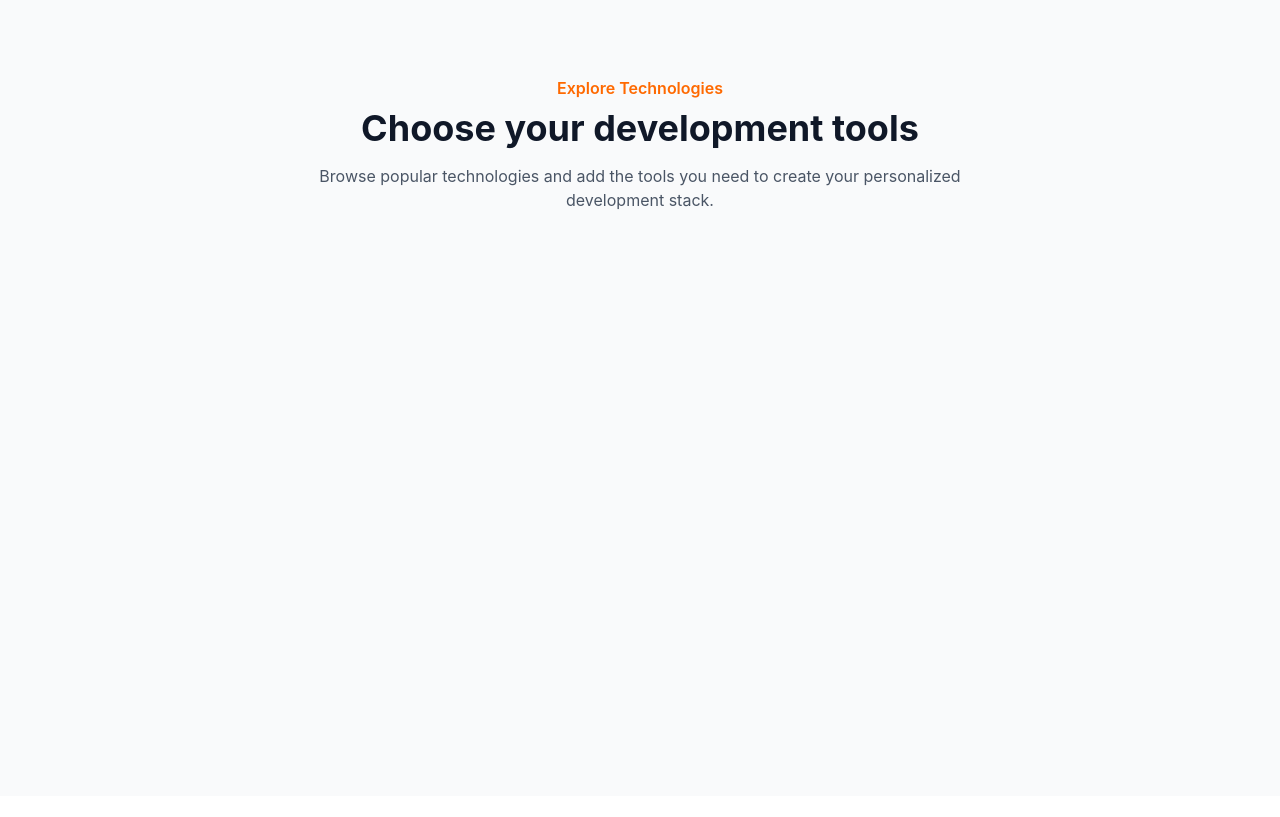
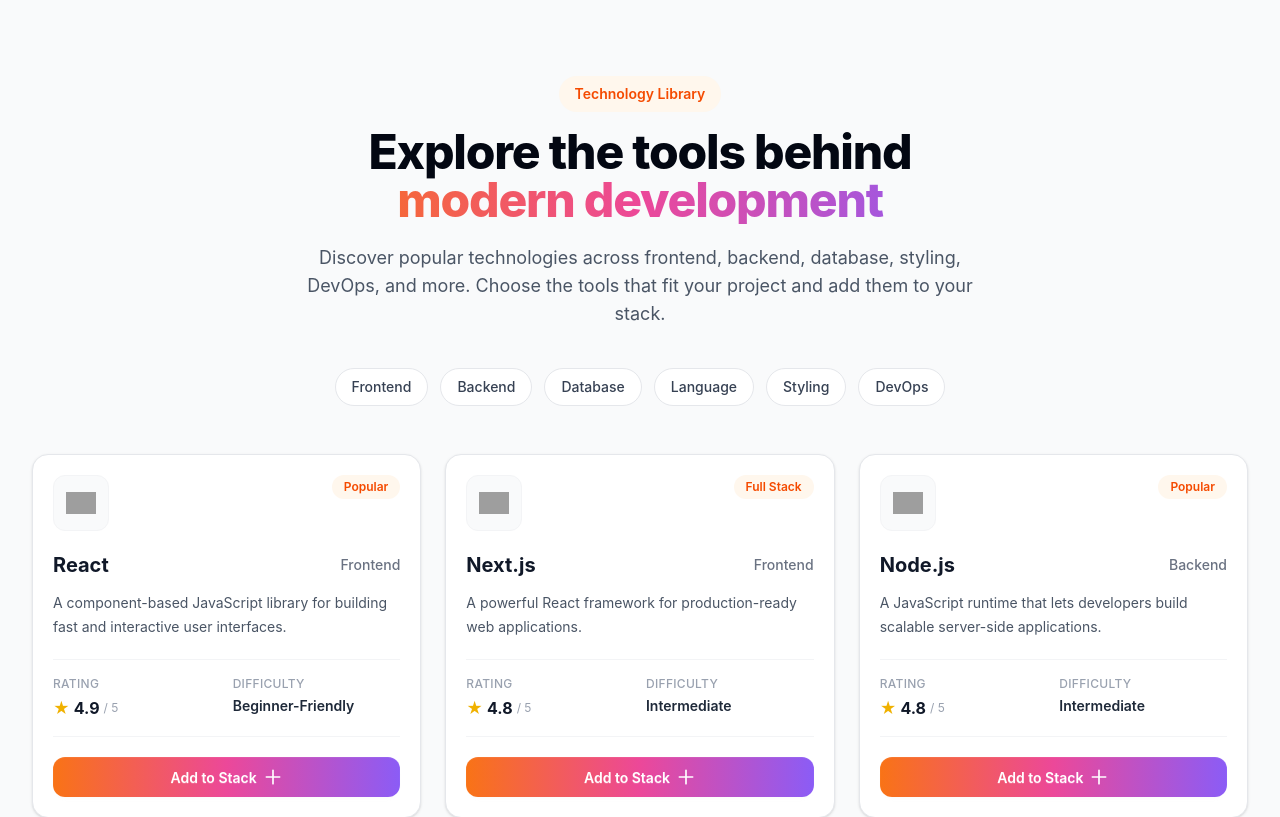
Before and after one commit to Tamimboy12-ux/Dev-Stack-B14, a React (Vite) app: page / in a window 1280 px wide. Shown: the part 920-1737 px from the top of the page. Before the commit the page ends 1716 px from the top, so only its background shows below. Built offline with nearby package versions, Linux system fonts and the light colour scheme; grey boxes are pictures that could not be loaded.

Commit message:
build technology cards

```diff
--- a/src/App.jsx
+++ b/src/App.jsx
@@ -1,30 +1,49 @@
 import Navbar from "./components/Navbar";
 import Hero from "./components/Hero";
+import TechnologiesSection from "./components/TechnologiesSection";
 
 const App = () => {
+  const handleAddToStack = (technology) => {
+    console.log("Add to stack:", technology);
+  };
+
   return (
     <div>
       <Navbar />
+
       <Hero />
 
+      <TechnologiesSection onAdd={handleAddToStack} />
+
       <section
-        id="technologies"
-        className="min-h-screen bg-gray-50 px-4 py-20"
+        id="projects"
+        className="min-h-[400px] px-4 py-20 text-center"
       >
-        <div className="mx-auto max-w-7xl text-center">
-          <p className="font-semibold text-orange-500">
-            Explore Technologies
-          </p>
+        <h2 className="text-3xl font-bold">Projects</h2>
+        <p className="mt-3 text-gray-600">
+          Your selected technology stack can power your next project.
+        </p>
+      </section>
 
-          <h2 className="mt-2 text-3xl font-bold text-gray-900 sm:text-4xl">
-            Choose your development tools
-          </h2>
+      <section
+        id="about"
+        className="min-h-[300px] bg-gray-50 px-4 py-20 text-center"
+      >
+        <h2 className="text-3xl font-bold">About DevStack</h2>
+        <p className="mx-auto mt-3 max-w-2xl text-gray-600">
+          DevStack helps developers explore technologies and organize
+          the tools they want to use for their projects.
+        </p>
+      </section>
 
-          <p className="mx-auto mt-4 max-w-2xl text-gray-600">
-            Browse popular technologies and add the tools you need to
-            create your personalized development stack.
-          </p>
-        </div>
+      <section
+        id="contact"
+        className="min-h-[300px] px-4 py-20 text-center"
+      >
+        <h2 className="text-3xl font-bold">Contact</h2>
+        <p className="mt-3 text-gray-600">
+          Have feedback about DevStack? We would love to hear from you.
+        </p>
       </section>
     </div>
   );
--- /dev/null
+++ b/src/components/TechnologiesSection.jsx
@@ -0,0 +1,66 @@
+import TechnologyGrid from "./TechnologyGrid";
+
+const TechnologiesSection = ({ onAdd }) => {
+  return (
+    <section
+      id="technologies"
+      className="bg-gray-50 px-4 py-20 sm:px-6 lg:px-8"
+    >
+      <div className="mx-auto max-w-7xl">
+        {/* Section Header */}
+        <div className="mx-auto max-w-2xl text-center">
+          <span className="inline-flex rounded-full bg-orange-50 px-4 py-2 text-sm font-semibold text-orange-600">
+            Technology Library
+          </span>
+
+          <h2 className="mt-4 text-3xl font-extrabold tracking-tight text-gray-950 sm:text-4xl lg:text-5xl">
+            Explore the tools behind
+            <span className="block brand-gradient">
+              modern development
+            </span>
+          </h2>
+
+          <p className="mt-5 text-base leading-7 text-gray-600 sm:text-lg">
+            Discover popular technologies across frontend, backend,
+            database, styling, DevOps, and more. Choose the tools that
+            fit your project and add them to your stack.
+          </p>
+        </div>
+
+        {/* Category Summary */}
+        <div className="mt-10 flex flex-wrap justify-center gap-3">
+          <span className="rounded-full border border-gray-200 bg-white px-4 py-2 text-sm font-medium text-gray-700">
+            Frontend
+          </span>
+
+          <span className="rounded-full border border-gray-200 bg-white px-4 py-2 text-sm font-medium text-gray-700">
+            Backend
+          </span>
+
+          <span className="rounded-full border border-gray-200 bg-white px-4 py-2 text-sm font-medium text-gray-700">
+            Database
+          </span>
+
+          <span className="rounded-full border border-gray-200 bg-white px-4 py-2 text-sm font-medium text-gray-700">
+            Language
+          </span>
+
+          <span className="rounded-full border border-gray-200 bg-white px-4 py-2 text-sm font-medium text-gray-700">
+            Styling
+          </span>
+
+          <span className="rounded-full border border-gray-200 bg-white px-4 py-2 text-sm font-medium text-gray-700">
+            DevOps
+          </span>
+        </div>
+
+        {/* Technology Cards */}
+        <div className="mt-12">
+          <TechnologyGrid onAdd={onAdd} />
+        </div>
+      </div>
+    </section>
+  );
+};
+
+export default TechnologiesSection;
--- /dev/null
+++ b/src/components/TechnologyCard.jsx
@@ -0,0 +1,100 @@
+const TechnologyCard = ({ technology, onAdd }) => {
+  const {
+    name,
+    category,
+    description,
+    icon,
+    rating,
+    difficulty,
+    badge,
+  } = technology;
+
+  return (
+    <article className="group flex h-full flex-col rounded-2xl border border-gray-200 bg-white p-5 shadow-sm transition duration-300 hover:-translate-y-1 hover:border-pink-200 hover:shadow-xl">
+      {/* Top */}
+      <div className="flex items-start justify-between gap-4">
+        <div className="flex h-14 w-14 items-center justify-center rounded-xl border border-gray-100 bg-gray-50 p-3 transition group-hover:bg-white">
+          <img
+            src={icon}
+            alt={`${name} logo`}
+            className="h-full w-full object-contain"
+          />
+        </div>
+
+        <span className="rounded-full bg-orange-50 px-3 py-1 text-xs font-semibold text-orange-600">
+          {badge}
+        </span>
+      </div>
+
+      {/* Content */}
+      <div className="mt-5 flex-1">
+        <div className="flex items-center justify-between gap-3">
+          <h3 className="text-xl font-bold text-gray-900">
+            {name}
+          </h3>
+
+          <span className="text-sm font-medium text-gray-500">
+            {category}
+          </span>
+        </div>
+
+        <p className="mt-3 line-clamp-3 text-sm leading-6 text-gray-600">
+          {description}
+        </p>
+      </div>
+
+      {/* Rating & Difficulty */}
+      <div className="mt-5 grid grid-cols-2 gap-3 border-y border-gray-100 py-4">
+        <div>
+          <p className="text-xs font-medium uppercase tracking-wide text-gray-400">
+            Rating
+          </p>
+
+          <div className="mt-1 flex items-center gap-1">
+            <span className="text-yellow-500">★</span>
+            <span className="font-bold text-gray-900">
+              {rating}
+            </span>
+            <span className="text-xs text-gray-400">/ 5</span>
+          </div>
+        </div>
+
+        <div>
+          <p className="text-xs font-medium uppercase tracking-wide text-gray-400">
+            Difficulty
+          </p>
+
+          <p className="mt-1 text-sm font-semibold text-gray-800">
+            {difficulty}
+          </p>
+        </div>
+      </div>
+
+      {/* Add Button */}
+      <button
+        type="button"
+        onClick={() => onAdd(technology)}
+        className="btn gradient-bg mt-5 w-full rounded-xl border-none text-white transition hover:scale-[1.01] hover:opacity-90"
+      >
+        Add to Stack
+
+        <svg
+          xmlns="http://www.w3.org/2000/svg"
+          className="h-5 w-5"
+          fill="none"
+          viewBox="0 0 24 24"
+          stroke="currentColor"
+        >
+          <path
+            strokeLinecap="round"
+            strokeLinejoin="round"
+            strokeWidth="2"
+            d="M12 4v16m8-8H4"
+          />
+        </svg>
+      </button>
+    </article>
+  );
+};
+
+export default TechnologyCard;
--- /dev/null
+++ b/src/components/TechnologyGrid.jsx
@@ -0,0 +1,90 @@
+import { useEffect, useState } from "react";
+import TechnologyCard from "./TechnologyCard";
+
+const TechnologyGrid = ({ onAdd }) => {
+  const [technologies, setTechnologies] = useState([]);
+  const [loading, setLoading] = useState(true);
+  const [error, setError] = useState("");
+
+  useEffect(() => {
+    const loadTechnologies = async () => {
+      try {
+        setLoading(true);
+        setError("");
+
+        const response = await fetch("/technologies.json");
+
+        if (!response.ok) {
+          throw new Error("Failed to load technologies");
+        }
+
+        const data = await response.json();
+
+        setTechnologies(data);
+      } catch (err) {
+        setError("Unable to load technologies. Please try again.");
+      } finally {
+        setLoading(false);
+      }
+    };
+
+    loadTechnologies();
+  }, []);
+
+  if (loading) {
+    return (
+      <div className="grid grid-cols-1 gap-6 md:grid-cols-2 xl:grid-cols-3">
+        {[...Array(6)].map((_, index) => (
+          <div
+            key={index}
+            className="h-[390px] animate-pulse rounded-2xl border border-gray-200 bg-white p-5"
+          >
+            <div className="h-14 w-14 rounded-xl bg-gray-200"></div>
+
+            <div className="mt-6 h-6 w-32 rounded bg-gray-200"></div>
+
+            <div className="mt-4 space-y-2">
+              <div className="h-4 rounded bg-gray-200"></div>
+              <div className="h-4 rounded bg-gray-200"></div>
+              <div className="h-4 w-3/4 rounded bg-gray-200"></div>
+            </div>
+
+            <div className="mt-8 h-16 rounded bg-gray-100"></div>
+
+            <div className="mt-5 h-11 rounded-xl bg-gray-200"></div>
+          </div>
+        ))}
+      </div>
+    );
+  }
+
+  if (error) {
+    return (
+      <div className="rounded-2xl border border-red-200 bg-red-50 p-8 text-center">
+        <p className="font-semibold text-red-600">{error}</p>
+
+        <button
+          type="button"
+          onClick={() => window.location.reload()}
+          className="btn btn-sm mt-4 rounded-lg"
+        >
+          Try Again
+        </button>
+      </div>
+    );
+  }
+
+  return (
+    <div className="grid grid-cols-1 gap-6 md:grid-cols-2 xl:grid-cols-3">
+      {technologies.map((technology) => (
+        <TechnologyCard
+          key={technology.id}
+          technology={technology}
+          onAdd={onAdd}
+        />
+      ))}
+    </div>
+  );
+};
+
+export default TechnologyGrid;
```
